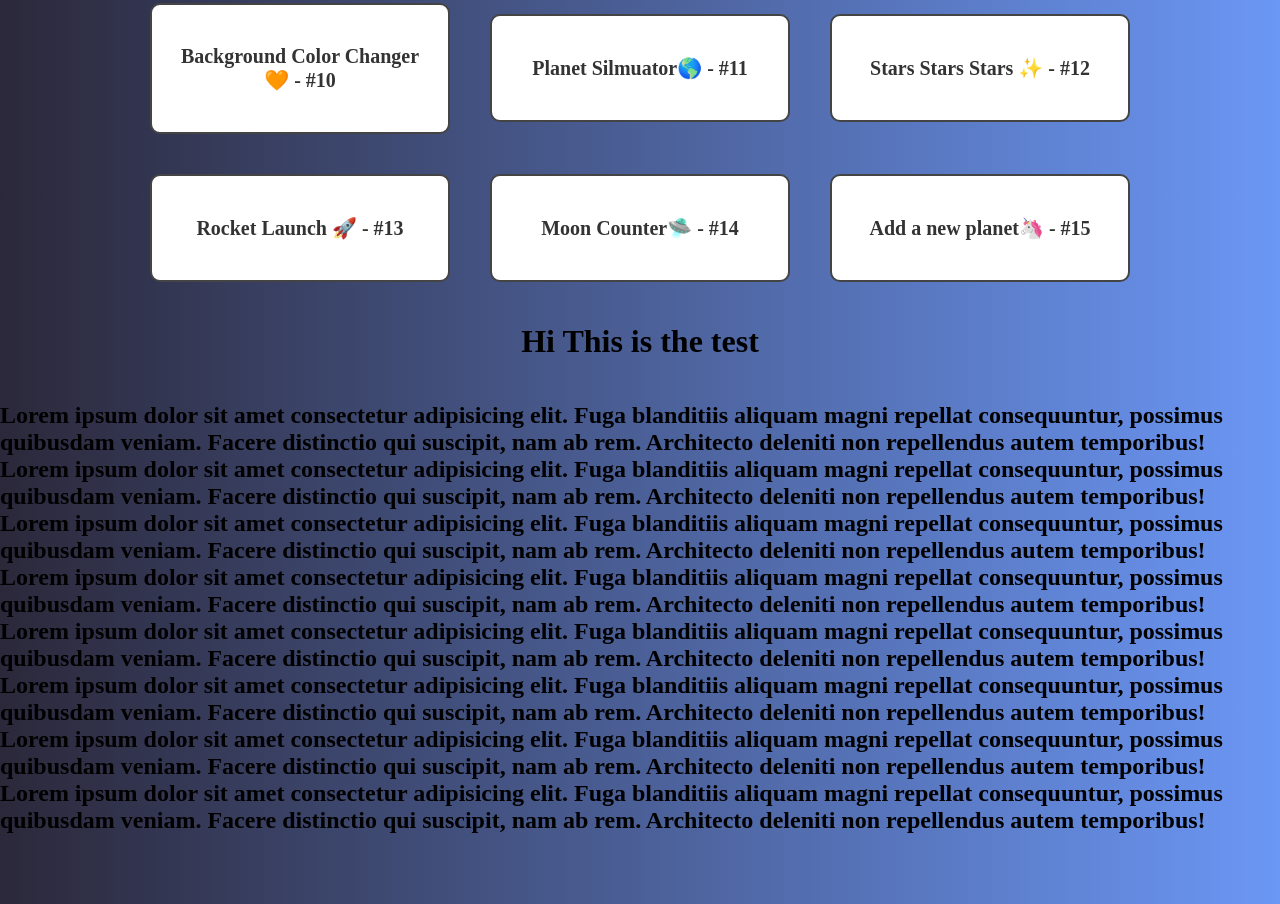
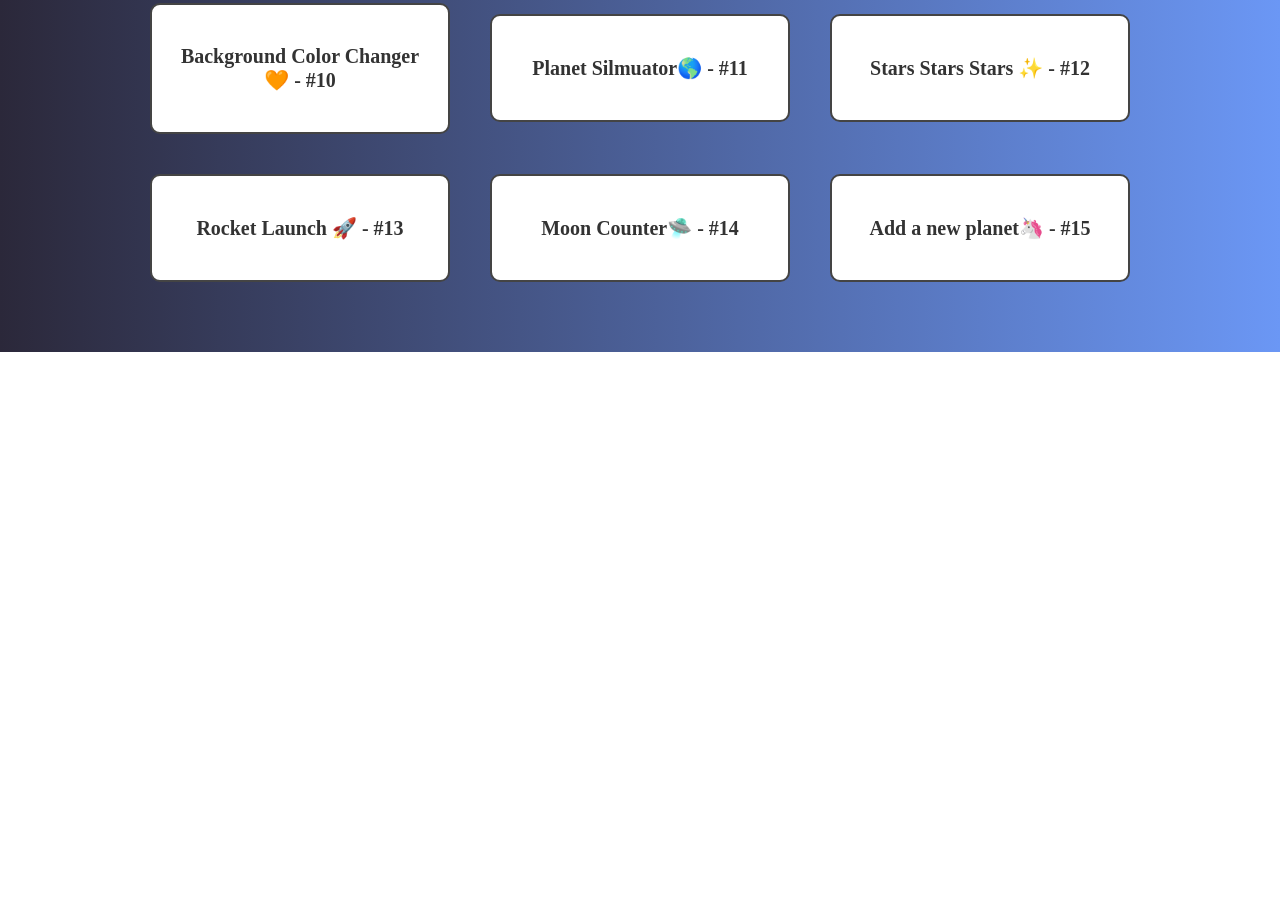
Before and after one commit to srivenkat13/js-practice, a plain HTML site: page index.html in a window 1280 px wide. Shown: the part 564-1468 px from the top of the page. After the commit the page ends 916 px from the top, so only its background shows below. Drawn offline with Linux system fonts and the light colour scheme; a web font is replaced by a local one.

Commit message:
remove unwanted content

```diff
--- a/index.html
+++ b/index.html
@@ -15,19 +15,6 @@
       >
     </p>
     <div id="app"></div>
-    <h1>Hi This is the test
-    </h1>
-
-    <h2>
-    Lorem ipsum dolor sit amet consectetur adipisicing elit. Fuga blanditiis aliquam magni repellat consequuntur, possimus quibusdam veniam. Facere distinctio qui suscipit, nam ab rem. Architecto deleniti non repellendus autem temporibus!
-    Lorem ipsum dolor sit amet consectetur adipisicing elit. Fuga blanditiis aliquam magni repellat consequuntur, possimus quibusdam veniam. Facere distinctio qui suscipit, nam ab rem. Architecto deleniti non repellendus autem temporibus!
-    Lorem ipsum dolor sit amet consectetur adipisicing elit. Fuga blanditiis aliquam magni repellat consequuntur, possimus quibusdam veniam. Facere distinctio qui suscipit, nam ab rem. Architecto deleniti non repellendus autem temporibus!
-    Lorem ipsum dolor sit amet consectetur adipisicing elit. Fuga blanditiis aliquam magni repellat consequuntur, possimus quibusdam veniam. Facere distinctio qui suscipit, nam ab rem. Architecto deleniti non repellendus autem temporibus!
-    Lorem ipsum dolor sit amet consectetur adipisicing elit. Fuga blanditiis aliquam magni repellat consequuntur, possimus quibusdam veniam. Facere distinctio qui suscipit, nam ab rem. Architecto deleniti non repellendus autem temporibus!
-    Lorem ipsum dolor sit amet consectetur adipisicing elit. Fuga blanditiis aliquam magni repellat consequuntur, possimus quibusdam veniam. Facere distinctio qui suscipit, nam ab rem. Architecto deleniti non repellendus autem temporibus!
-    Lorem ipsum dolor sit amet consectetur adipisicing elit. Fuga blanditiis aliquam magni repellat consequuntur, possimus quibusdam veniam. Facere distinctio qui suscipit, nam ab rem. Architecto deleniti non repellendus autem temporibus!
-    Lorem ipsum dolor sit amet consectetur adipisicing elit. Fuga blanditiis aliquam magni repellat consequuntur, possimus quibusdam veniam. Facere distinctio qui suscipit, nam ab rem. Architecto deleniti non repellendus autem temporibus!
-    </h2>
     <script src="app.js"></script>
   </body>
 </html>
```
